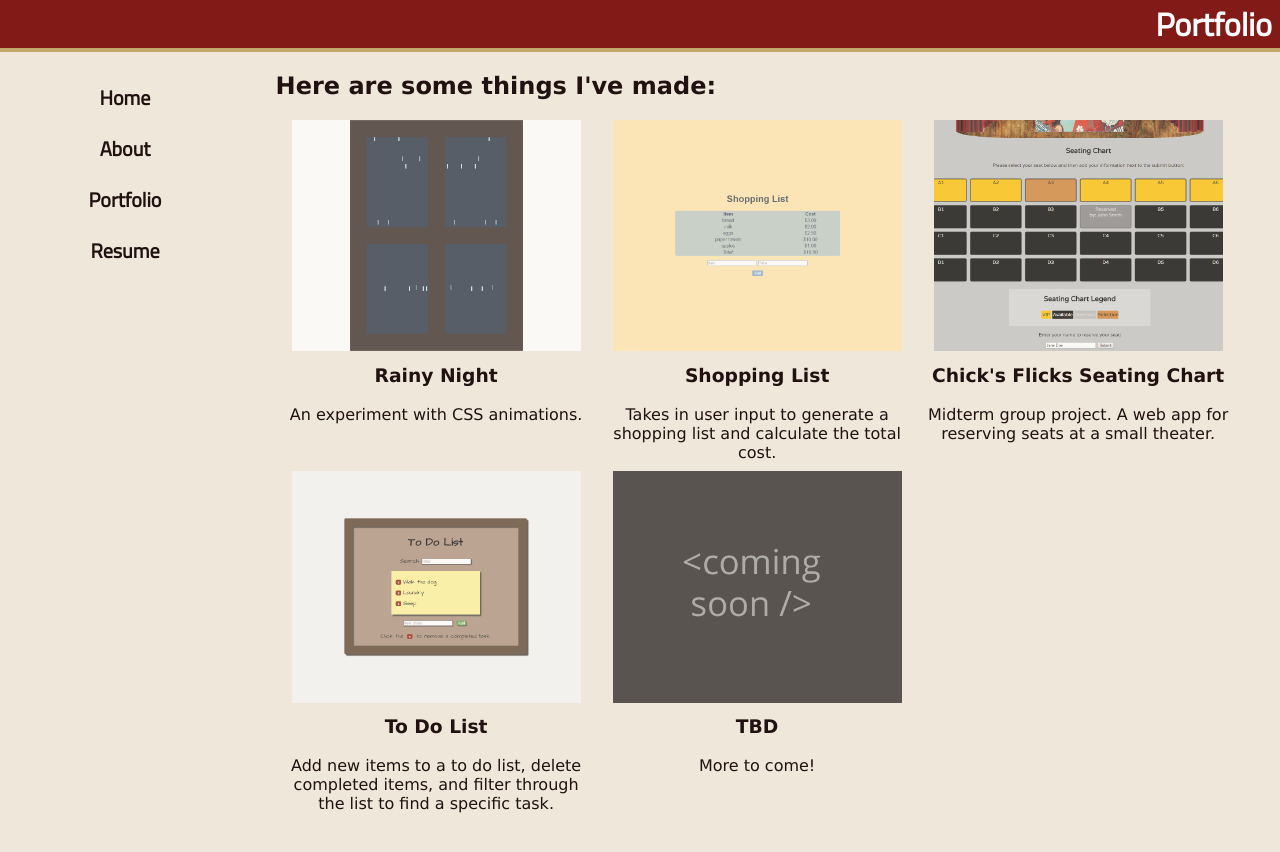
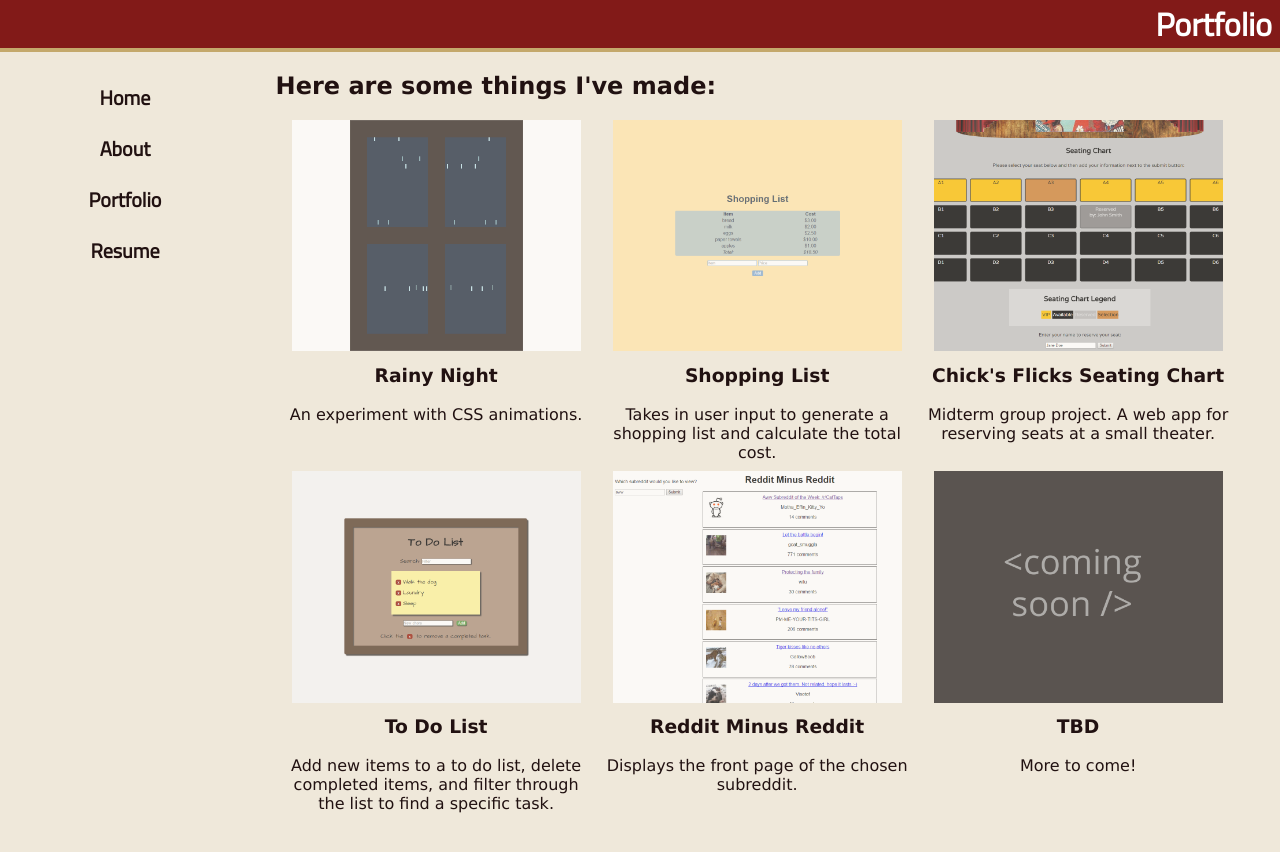
Before and after one commit to jcjoneskern/jcjoneskern.github.io, a plain HTML site: page portfolio.html in a window 1280 px wide. Drawn offline with Linux system fonts and the light colour scheme.

Commit message:
another portfolio update

```diff
--- a/portfolio.html
+++ b/portfolio.html
@@ -50,19 +50,19 @@
 					</a>
 				</div>
 				<div class="portfolio-obj">
-					<a href="https://github.com/jcjoneskern">
-					<img src="images/comingsoon.png" alt="proj 5" />
-					<h3>TBD</h3>
-					<p>More to come!</p>
+					<a href="https://github.com/jcjoneskern/reddit-minus-reddit">
+					<img src="images/redditjson.png" alt="proj 5" />
+					<h3>Reddit Minus Reddit</h3>
+					<p>Displays the front page of the chosen subreddit.</p>
 					</a>
 				</div>
-				<!--<div class="portfolio-obj">
+				<div class="portfolio-obj">
 					<a href="https://github.com/jcjoneskern">
 					<img src="images/comingsoon.png" alt="proj 6" />
 					<h3>TBD</h3>
 					<p>More to come!</p>
 					</a>
-				</div>-->
+				</div>
 				<!--END ROW 2, START ROW 3-->
 				<!--<div class="portfolio-obj">
 					<a href="https://github.com/jcjoneskern">
```
Also changed, not shown: images/redditjson.png (added).
